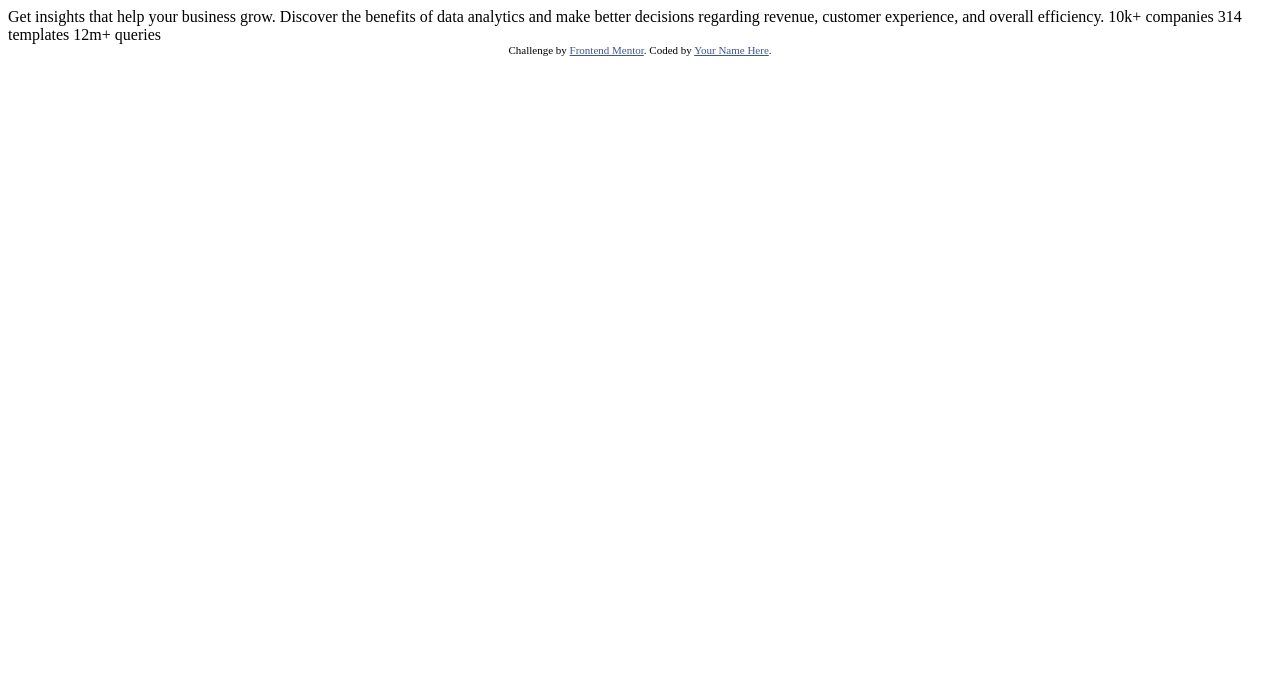
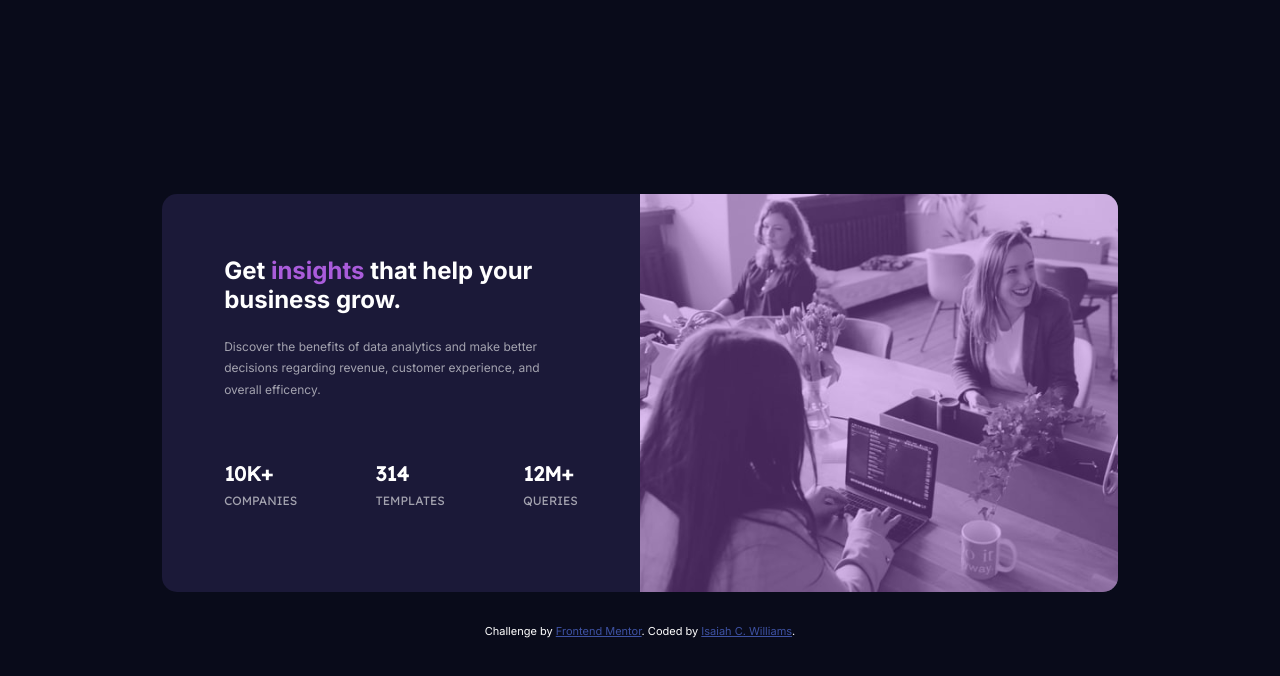
Before and after one commit to Zayacode96/Stats-Preview-Card, a plain HTML site: page index.html in a window 1280 px wide. Drawn offline with Linux system fonts and the light colour scheme.

Commit message:
complete

```diff
--- a/index.html
+++ b/index.html
@@ -5,10 +5,10 @@
   <meta name="viewport" content="width=device-width, initial-scale=1.0"> <!-- displays site properly based on user's device -->
 
   <link rel="icon" type="image/png" sizes="32x32" href="./images/favicon-32x32.png">
-
+  <link rel="stylesheet" href="style.css" type="text/css">
+  <link href="https://fonts.googleapis.com/css2?family=Inter:wght@400;700&family=Lexend+Deca&display=swap" rel="stylesheet">
   <title>Frontend Mentor | Stats preview card component</title>
 
-  <!-- Feel free to remove these styles or customise in your own stylesheet 👍 -->
   <style>
     .attribution { font-size: 11px; text-align: center; }
     .attribution a { color: hsl(228, 45%, 44%); }
@@ -16,18 +16,40 @@
 </head>
 <body>
 
-  Get insights that help your business grow.
+  <main class="container">
+    <section class="wrapper">
+      <div class="text-component">
+      <h1 class="title">Get <span class="accent">insights</span> that help your business grow.</h1>
+      <p class="subtitle">Discover the benefits of data analytics and make better decisions regarding revenue, customer
+        experience, and overall efficency.
+      </p>
+      <div class="stat-box">
+        <div>
+          <p class="num">10k+</p>
+          <p>Companies</p>
+        </div>
+        <div>
+          <p class="num">314</p>
+          <p>Templates</p>
+        </div>
+        <div>
+          <p class="num">12M+</p>
+          <p>Queries</p>
+        </div>
+        </div>
+      </div>
 
-  Discover the benefits of data analytics and make better decisions regarding revenue, customer
-  experience, and overall efficiency.
+      <div class="img-component">
+        <img src="images/image-header-desktop.jpg" alt="">
+      </div>
+    </section>
+    <div class="attribution">
+      Challenge by <a href="https://www.frontendmentor.io?ref=challenge" target="_blank">Frontend Mentor</a>.
+      Coded by <a href="#">Isaiah C. Williams</a>.
+    </div>
+  </main>
 
-  10k+ companies
-  314 templates
-  12m+ queries
 
-  <div class="attribution">
-    Challenge by <a href="https://www.frontendmentor.io?ref=challenge" target="_blank">Frontend Mentor</a>.
-    Coded by <a href="#">Your Name Here</a>.
-  </div>
+
 </body>
 </html>
--- /dev/null
+++ b/style.css
@@ -0,0 +1,159 @@
+:root {
+    --main: hsl(233, 47%, 7%);
+    --card: hsl(244, 38%, 16%);
+    --accent: hsl(277, 64%, 61%);
+    --main-heading: hsl(0, 0%, 100%);
+    --main-paragraph: hsla(0, 0%, 100%, 0.75);
+    --stat-heading: hsla(0, 0%, 100%, 0.6);
+}
+
+*, *::before,
+*::after {
+    padding: 0;
+    margin: 0;
+    box-sizing: border-box;
+}
+
+body {
+    font-family: 'Inter', sans-serif;
+
+    min-height: 100vh;
+    background-color: var(--main);
+    color: #fff;
+    display: flex;
+    align-items: center;
+}
+
+.container {
+    max-width: 1020px;
+    margin: 0 auto;
+}
+
+.wrapper {
+    background-color: var(--card);
+    display: grid;
+    grid-template-columns: 1fr 1fr;
+    border-radius: 15px;
+    overflow: hidden;
+    margin: 2rem;
+}
+
+.img-component img {
+    width: 100%;
+    height: 100%;
+    object-fit: cover;
+}
+
+.img-component {
+    position: relative;
+}
+
+.img-component::after {
+    content: "";
+    position: absolute;
+    top: 0;
+    left: 0;
+    width: 100%;
+    height: 100%;
+    background-color: hsla(277, 64%, 61%, 0.4);
+}
+
+.text-component {
+    padding: 13%;
+}
+
+.title {
+    color: var(--main-heading);
+    font-weight: 700;
+    padding-bottom: 22px;
+}
+
+.accent {
+    color: var(--accent);
+}
+
+.subtitle {
+    color: var(--stat-heading);
+    line-height: 1.8;
+    font-size: 12px;
+}
+
+.stat-box {
+    display: flex;
+    justify-content: space-between;
+    text-transform: uppercase;
+}
+
+.stat-box p.num {
+    color: var(--main-heading);
+    font-size: 20px;
+    font-weight: 700;
+    padding-top: 60px;
+    margin-bottom: 7px;
+}
+
+.stat-box p {
+    color: var(--stat-heading);
+    font-size: 12px;
+    font-family: "Lexend Deca", sans-serif;
+}
+
+/******/
+.attribution {
+    color: #fff;
+
+}
+
+@media only screen and (max-width: 768px) and (min-width: 426px) {
+    body {
+        font-size: 12px;
+    }
+
+    .text-component {
+        padding: 12%;
+    }
+
+    .title {
+        font-size: 22px;
+    }
+
+    .stat-box {
+        padding-top: 30px;
+    }
+
+    .stat-box p.num {
+        font-size: 17px;
+    }
+}
+
+@media only screen and (max-width: 625px), (max-width: 425px){
+    body {
+        text-align: center;
+    }
+
+    .wrapper {
+        grid-template-columns: 1fr;
+    }
+
+    .img-component {
+        order: -1;
+    }
+
+    .text-component {
+        padding: 12% 8%;
+    }
+
+    .stat-box {
+        flex-direction: column;
+
+    }
+
+    .stat-box p {
+
+    }
+
+    .title {
+        font-size: 23px;
+        line-height: 1.4;
+    }
+}
```
